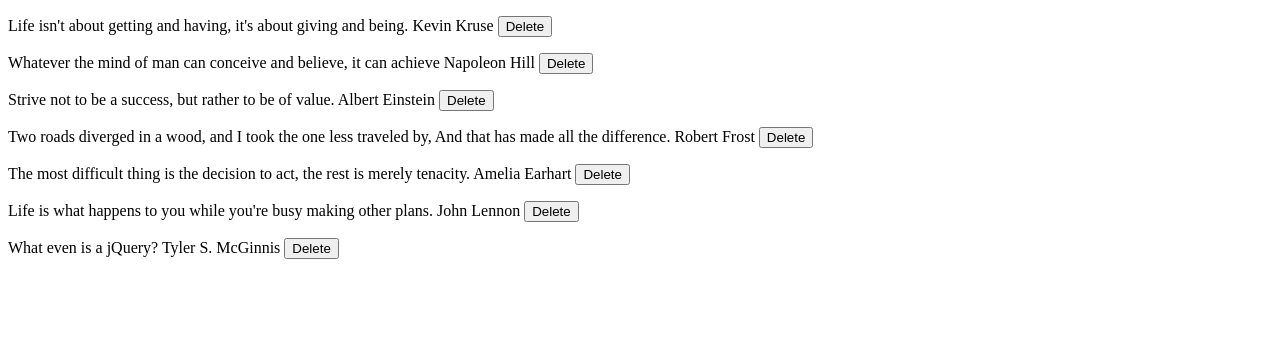
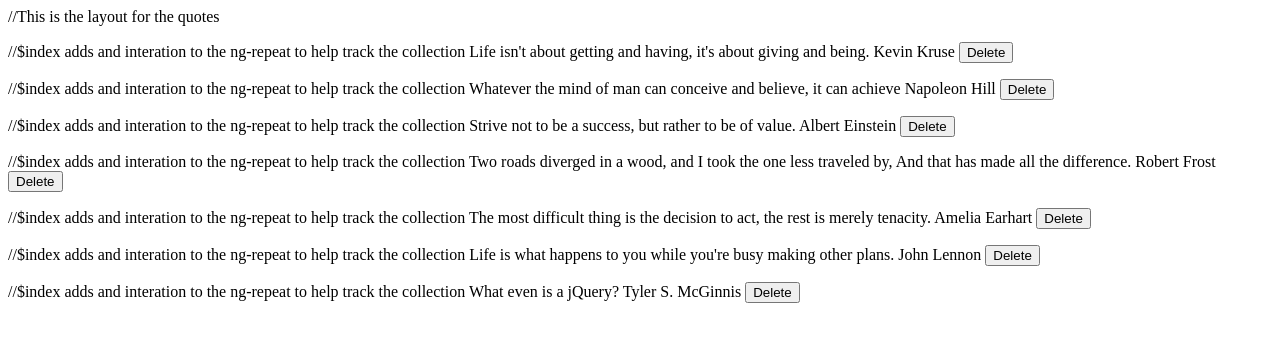
Before and after one commit to Durmaethor/quoteBook, a plain HTML site: page index.html in a window 1280 px wide. Drawn offline with nearby package versions, Linux system fonts and the light colour scheme.

Commit message:
Pushy Pushy

```diff
--- a/index.html
+++ b/index.html
@@ -7,12 +7,12 @@
 </head>
 <body ng-controller="mainCtrl">
 
-    <p ng-repeat = "quote in quotes track by $index">
+    //This is the layout for the quotes
+    <p ng-repeat = "quote in quotes track by $index"> //$index adds and interation to the ng-repeat to help track the collection
         <span class = 'text'>{{quote.text}}</span>
         <span class = 'author'>{{quote.author}}</span>
         <button ng-click = "deleteMe(quote.text)">Delete</button>
     </p>
-
 
     <script src="https://ajax.googleapis.com/ajax/libs/angularjs/1.6.1/angular.js"></script>
     <script src="js/app.js"></script>
```
